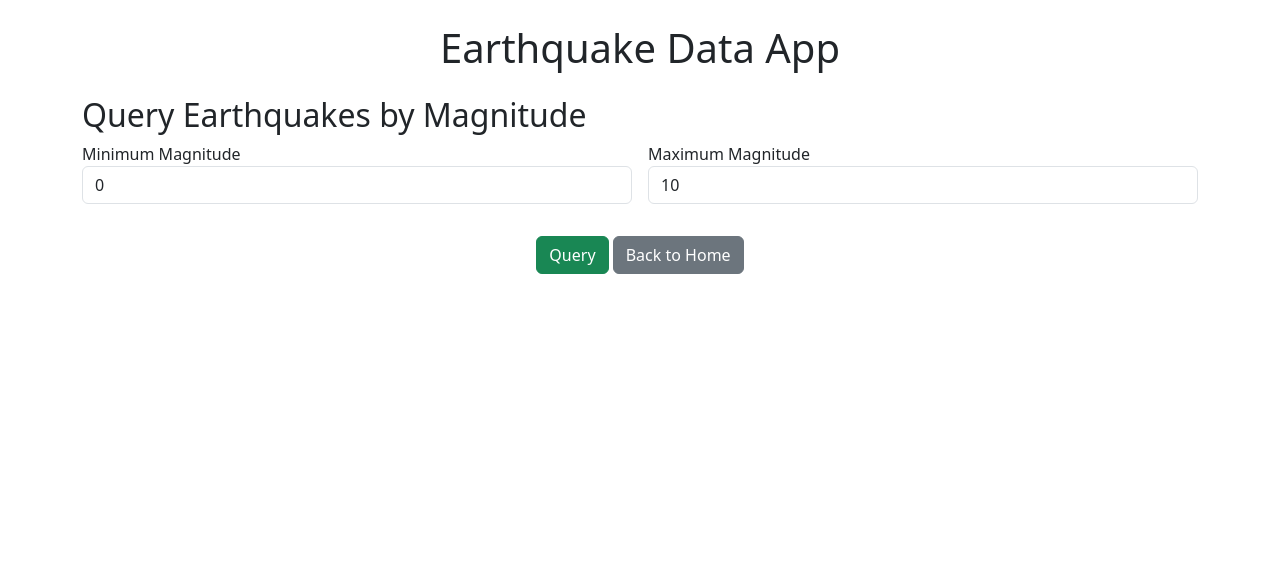
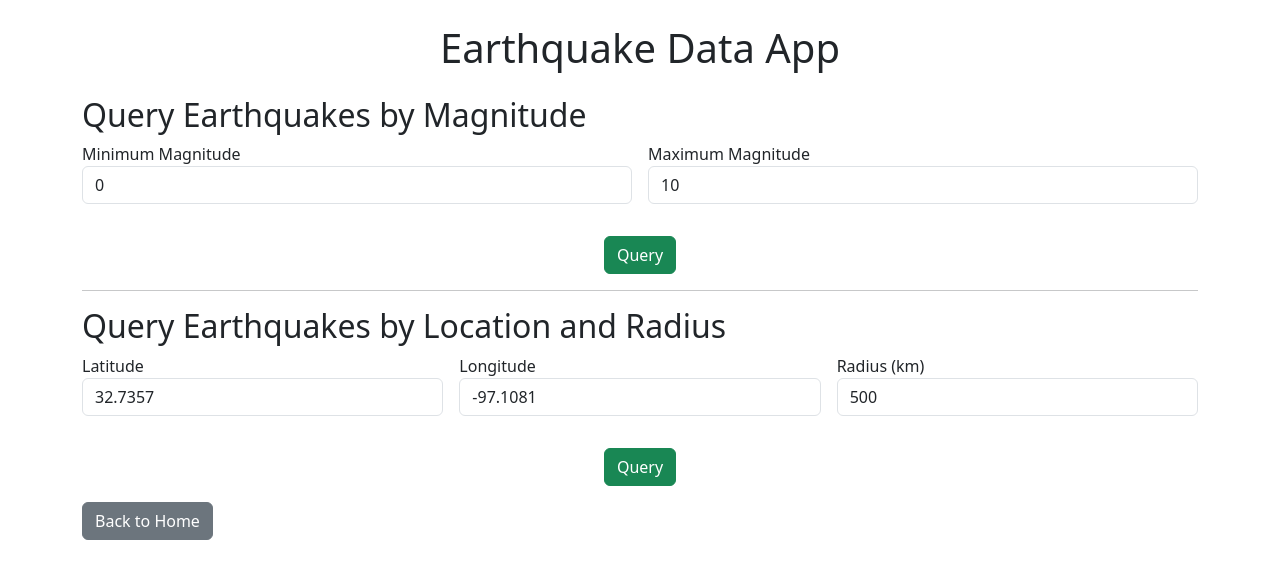
Before and after one commit to AindrilaBhattacharya/Azure-DB-Assignment, a Flask app: page /query in a window 1280 px wide. Shown: the top 579 px of the page. Run offline with Flask 3, Linux system fonts and the light colour scheme.

Commit message:
added locating earthquakes within a certain radius functionality

```diff
--- a/app.py
+++ b/app.py
@@ -21,8 +21,8 @@ driver = '{ODBC Driver 18 for SQL Server}'
 # SQL connection
 def get_connection():
     return pyodbc.connect(
-        f'DRIVER={driver},1433;'
-        f'SERVER={server};'
+        f'DRIVER={driver};'
+        f'SERVER={server},1433;'
         f'DATABASE={database};'
         f'UID={username};'
         f'PWD={password};'
@@ -59,22 +59,67 @@ def insert():
         return redirect(url_for('index'))
     return render_template('insert.html')
 
+# how to find within 500 km of Arlington, TX
+# DECLARE @lat FLOAT = 32.7357;   -- Arlington latitude
+# DECLARE @lon FLOAT = -97.1081;  -- Arlington longitude
+# DECLARE @radius FLOAT = 500;    -- km
+
+# SELECT id, time, latitude, longitude, depth, mag, place,
+#        6371 * ACOS(
+#            COS(RADIANS(@lat)) * COS(RADIANS(latitude)) *
+#            COS(RADIANS(longitude) - RADIANS(@lon)) +
+#            SIN(RADIANS(@lat)) * SIN(RADIANS(latitude))
+#        ) AS distance_km
+# FROM Earthquakes
+# WHERE 6371 * ACOS(
+#            COS(RADIANS(@lat)) * COS(RADIANS(latitude)) *
+#            COS(RADIANS(longitude) - RADIANS(@lon)) +
+#            SIN(RADIANS(@lat)) * SIN(RADIANS(latitude))
+#        ) <= @radius;
+
 @app.route('/query', methods=['GET', 'POST'])
 def query():
     if request.method == 'POST':
-        min_mag = request.form.get('min_mag', 0)
-        max_mag = request.form.get('max_mag', 10)
+        query_type = request.form.get('query_type')
         conn = get_connection()
+        if query_type == 'magnitude':
+            min_mag = request.form.get('min_mag', 0)
+            max_mag = request.form.get('max_mag', 10)
 
-        query = """
-                SELECT id, time, latitude, longitude, depth, mag, place
+            query = """
+                    SELECT id, time, latitude, longitude, depth, mag, place
+                    FROM Earthquakes
+                    WHERE mag BETWEEN ? AND ?
+                    ORDER BY time DESC
+                """
+            df = pd.read_sql(query, conn, params=[min_mag, max_mag])
+
+
+        elif query_type == 'location':
+            center_lat = float(request.form.get('latitude'))
+            center_lon = float(request.form.get('longitude'))
+            radius_km = float(request.form.get('radius_km', 500))
+
+            sql = """
+                SELECT id, time, latitude, longitude, depth, mag, place,
+                       6371 * ACOS(
+                           COS(RADIANS(?)) * COS(RADIANS(latitude)) *
+                           COS(RADIANS(longitude) - RADIANS(?)) +
+                           SIN(RADIANS(?)) * SIN(RADIANS(latitude))
+                       ) AS distance_km
                 FROM Earthquakes
-                WHERE mag BETWEEN ? AND ?
+                WHERE 6371 * ACOS(
+                           COS(RADIANS(?)) * COS(RADIANS(latitude)) *
+                           COS(RADIANS(longitude) - RADIANS(?)) +
+                           SIN(RADIANS(?)) * SIN(RADIANS(latitude))
+                       ) <= ?
                 ORDER BY time DESC
             """
-        df = pd.read_sql(query, conn, params=[min_mag, max_mag])
+            params = [center_lat, center_lon, center_lat,
+                      center_lat, center_lon, center_lat, radius_km]
+            df = pd.read_sql(sql, conn, params=params)
+
         conn.close()
-
         # Remove leading/trailing whitespace characters from string columns
         html_table = df.to_html(classes='table table-striped', index=False).replace('\n', '')
         return render_template('results.html', tables=[html_table], titles=df.columns.values)
@@ -106,7 +151,7 @@ def upload():
             conn.commit()
             cursor.close()
             conn.close()
-            flash('CSV data uploaded successfully (skipped blank lines)!')
+            flash('CSV data uploaded successfully (skipped blank lines and ignored duplicates)!')
             return redirect(url_for('index'))
         else:
             flash('Please upload a valid CSV file.')
--- a/templates/query.html
+++ b/templates/query.html
@@ -2,6 +2,7 @@
 {% block content %}
 <h2>Query Earthquakes by Magnitude</h2>
 <form method="post" class="row g-3">
+    <input type="hidden" name="query_type" value="magnitude">
     <div class="col-md-6">
         <label>Minimum Magnitude</label>
         <input type="number" step="0.1" name="min_mag" value="0" class="form-control">
@@ -12,7 +13,29 @@
     </div>
     <div class="col-12 text-center">
         <button type="submit" class="btn btn-success mt-3">Query</button>
-        <a href="/" class="btn btn-secondary mt-3">Back to Home</a>
+
     </div>
 </form>
+<hr>
+<h2>Query Earthquakes by Location and Radius</h2>
+<form method="post" class="row g-3">
+    <input type="hidden" name="query_type" value="location">
+    <div class="col-md-4">
+        <label>Latitude</label>
+        <input type="number" step="0.0001" name="latitude" value="32.7357" class="form-control" required>
+    </div>
+    <div class="col-md-4">
+        <label>Longitude</label>
+        <input type="number" step="0.0001" name="longitude" value="-97.1081" class="form-control" required>
+    </div>
+    <div class="col-md-4">
+        <label>Radius (km)</label>
+        <input type="number" step="1" name="radius_km" value="500" class="form-control" required>
+    </div>
+    <div class="col-12 text-center">
+        <button type="submit" class="btn btn-success mt-3">Query</button>
+    </div>
+    <!-- note: this is for 500 km within arlington, tx -->
+</form>
+<a href="/" class="btn btn-secondary mt-3">Back to Home</a>
 {% endblock %}
```
